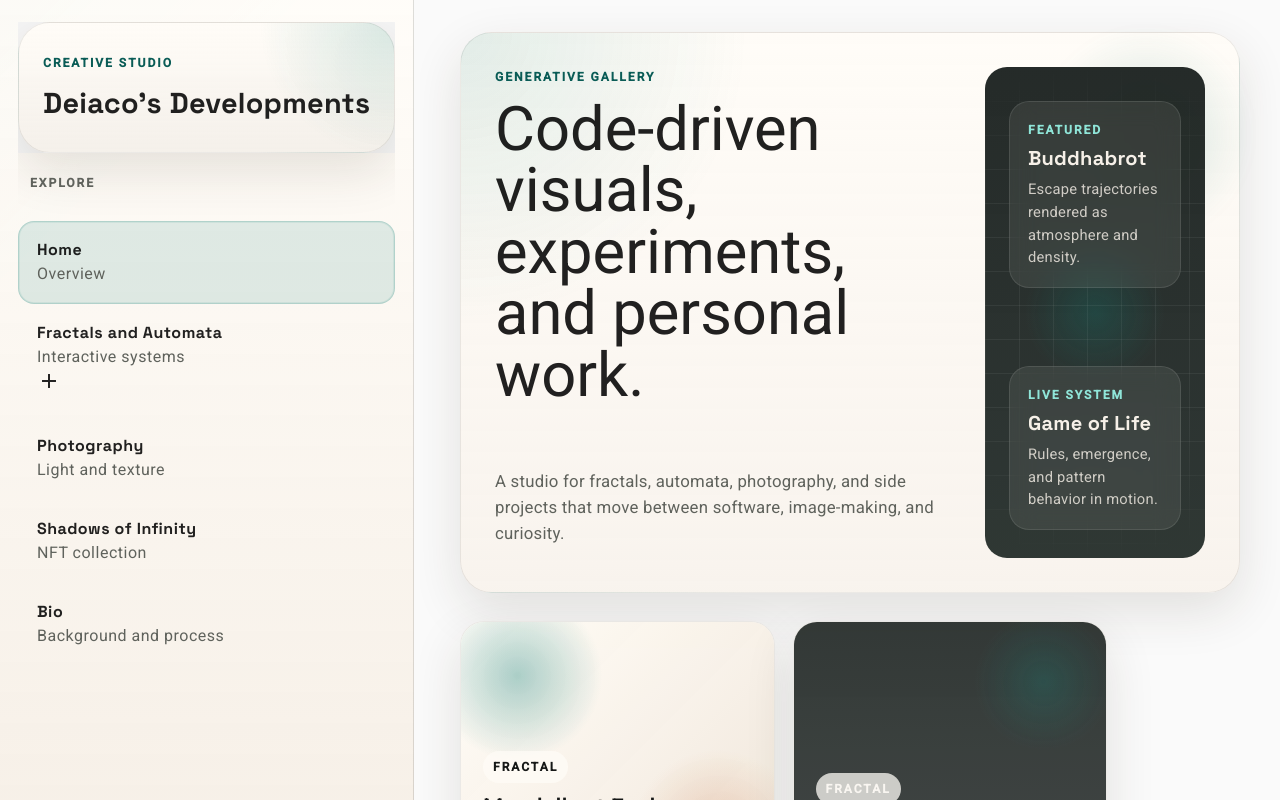
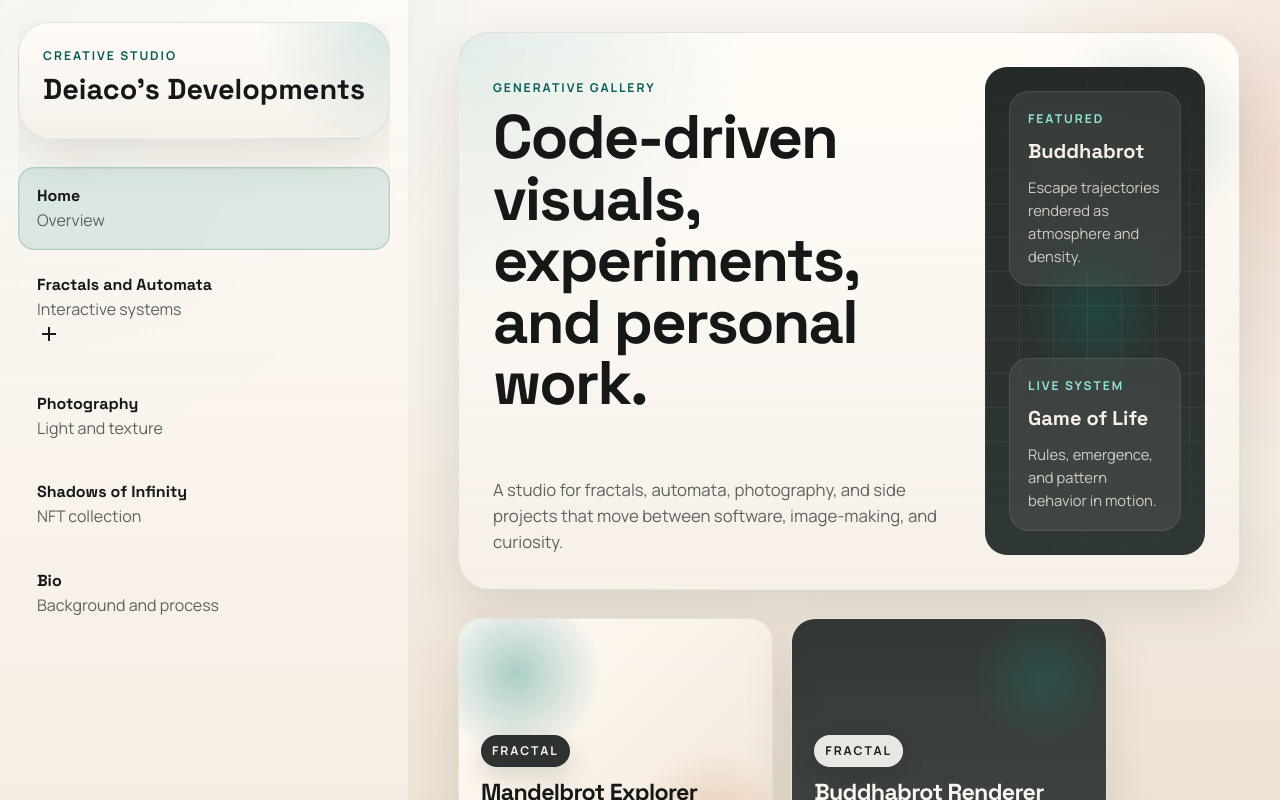
Before and after one commit to TDeiaco/deiacopersonalwebsite, an Angular app: page /home in a window 1280 px wide. Shown: the top 800 px of the page. Built offline with nearby package versions, Linux system fonts and the light colour scheme.

Commit message:
design consistency edits, removes material design stuff we don't need

```diff
--- a/angular.json
+++ b/angular.json
@@ -25,7 +25,6 @@
               "src/assets"
             ],
             "styles": [
-              "@angular/material/prebuilt-themes/deeppurple-amber.css",
               "src/styles.css"
             ],
             "scripts": []
@@ -85,7 +84,6 @@
               "src/assets"
             ],
             "styles": [
-              "@angular/material/prebuilt-themes/deeppurple-amber.css",
               "src/styles.css"
             ],
             "scripts": []
--- a/package.json
+++ b/package.json
@@ -20,7 +20,7 @@
     "@angular/platform-browser": "^17.3.0",
     "@angular/platform-browser-dynamic": "^17.3.0",
     "@angular/router": "^17.3.0",
-    "mathjs": "^14.4.0",
+    "mathjs": "^14.9.1",
     "rxjs": "~7.8.0",
     "tslib": "^2.3.0",
     "zone.js": "~0.14.3"
--- a/src/app/components/navigation/navigation.component.html
+++ b/src/app/components/navigation/navigation.component.html
@@ -10,8 +10,6 @@
           <span class="brand-title">Deiaco's Developments</span>
         </a>
       </mat-toolbar>
-
-      <div class="nav-section-label">Explore</div>
 
       <mat-nav-list class="nav-list">
         <a mat-list-item routerLink="/home" routerLinkActive="active-link" [routerLinkActiveOptions]="{ exact: true }">
--- a/src/index.html
+++ b/src/index.html
@@ -8,10 +8,9 @@
   <meta name="viewport" content="width=device-width, initial-scale=1">
   <link rel="icon" type="image/x-icon" href="favicon.ico">
   <link href="https://cdnjs.cloudflare.com/ajax/libs/font-awesome/5.15.4/css/all.min.css" rel="stylesheet">
-  <link href="https://fonts.googleapis.com/css2?family=Roboto:wght@300;400;500&display=swap" rel="stylesheet">
   <link href="https://fonts.googleapis.com/icon?family=Material+Icons" rel="stylesheet">
 </head>
-<body class="mat-typography">
+<body>
   <app-root></app-root>
 </body>
 </html>
--- a/src/styles.css
+++ b/src/styles.css
@@ -45,6 +45,94 @@ body {
   line-height: 1.5;
   -webkit-font-smoothing: antialiased;
   -moz-osx-font-smoothing: grayscale;
+}
+
+.material-icons,
+.mat-icon {
+  font-family: 'Material Icons' !important;
+  font-weight: normal;
+  font-style: normal;
+  font-size: 24px;
+  line-height: 1;
+  letter-spacing: normal;
+  text-transform: none;
+  display: inline-block;
+  white-space: nowrap;
+  word-wrap: normal;
+  direction: ltr;
+  -webkit-font-feature-settings: 'liga';
+  -webkit-font-smoothing: antialiased;
+}
+
+.mat-drawer-container {
+  background: transparent !important;
+  color: inherit;
+}
+
+.mat-drawer,
+.mat-drawer-side {
+  border-right: 0 !important;
+  background: transparent;
+}
+
+.mat-toolbar,
+.mat-toolbar-row,
+.mat-toolbar-single-row {
+  font: inherit;
+  color: inherit;
+}
+
+.mat-mdc-nav-list,
+.mat-mdc-list-base {
+  display: flex !important;
+  flex-direction: column;
+  gap: 6px;
+}
+
+.mat-mdc-list-item,
+.mat-mdc-list-item:focus,
+.mat-mdc-list-item:hover {
+  color: inherit !important;
+}
+
+.mat-mdc-list-item-unscoped-content,
+.mat-mdc-list-item .mdc-list-item__primary-text {
+  color: inherit !important;
+  white-space: normal;
+}
+
+.mat-mdc-button-base {
+  font: inherit !important;
+}
+
+.mat-mdc-raised-button,
+.mat-mdc-unelevated-button,
+.mat-mdc-outlined-button {
+  border-radius: 999px !important;
+  box-shadow: none !important;
+}
+
+.mat-mdc-raised-button .mdc-button__label,
+.mat-mdc-unelevated-button .mdc-button__label,
+.mat-mdc-outlined-button .mdc-button__label {
+  color: inherit;
+  font-weight: 700;
+}
+
+.mat-mdc-button-disabled,
+.mat-mdc-raised-button:disabled,
+.mat-mdc-unelevated-button:disabled,
+.mat-mdc-outlined-button:disabled {
+  opacity: 0.45;
+}
+
+.mat-grid-list {
+  overflow: hidden;
+}
+
+.mat-grid-tile,
+.mat-grid-tile-content {
+  background: transparent;
 }
 
 button,
@@ -332,7 +420,11 @@ mat-sidenav-content {
 
 .hero-orbit {
   position: relative;
+  display: flex;
+  flex-direction: column;
+  justify-content: space-between;
   min-height: 420px;
+  padding: 24px;
   border-radius: calc(var(--radius-xl) - 10px);
   background:
     radial-gradient(circle at center, rgba(15, 124, 115, 0.28), transparent 26%),
@@ -351,9 +443,9 @@ mat-sidenav-content {
 }
 
 .orbit-card {
-  position: absolute;
-  width: calc(100% - 48px);
-  max-width: 220px;
+  position: relative;
+  z-index: 1;
+  width: min(100%, 240px);
   padding: 18px;
   border: 1px solid rgba(255, 255, 255, 0.1);
   border-radius: 20px;
@@ -379,14 +471,11 @@ mat-sidenav-content {
 }
 
 .orbit-card-a {
-  top: 34px;
-  right: 24px;
+  align-self: flex-end;
 }
 
 .orbit-card-b {
-  bottom: 28px;
-  right: 24px;
-  left: auto;
+  align-self: flex-start;
   animation-delay: -4s;
 }
 
@@ -445,7 +534,19 @@ mat-sidenav-content {
   width: fit-content;
   padding: 6px 10px;
   border-radius: 999px;
-  background: rgba(255, 252, 247, 0.74);
+  border: 1px solid rgba(18, 24, 22, 0.12);
+  background: rgba(18, 24, 22, 0.88);
+  color: #f9f6f1;
+  box-shadow: 0 10px 24px rgba(18, 24, 22, 0.14);
+}
+
+.project-card.systems .project-tag,
+.project-card.fractal.alt .project-tag,
+.project-card.external .project-tag,
+.project-card.bio .project-tag {
+  border-color: rgba(249, 246, 241, 0.18);
+  background: rgba(249, 246, 241, 0.92);
+  color: #18201d;
 }
 
 .tall {
@@ -536,6 +637,7 @@ mat-sidenav-content {
 
   .hero-orbit {
     min-height: 280px;
+    padding: 18px;
   }
 
   .project-grid {
@@ -561,18 +663,16 @@ mat-sidenav-content {
   }
 
   .orbit-card {
-    width: calc(100% - 28px);
+    width: 100%;
+    max-width: none;
   }
 
   .orbit-card-a {
-    top: 16px;
-    right: 14px;
+    align-self: stretch;
   }
 
   .orbit-card-b {
-    bottom: 16px;
-    right: 14px;
-    left: auto;
+    align-self: stretch;
   }
 }
 
```
Also changed, not shown: 1 other file (tests, documents, lock files or other folders).
